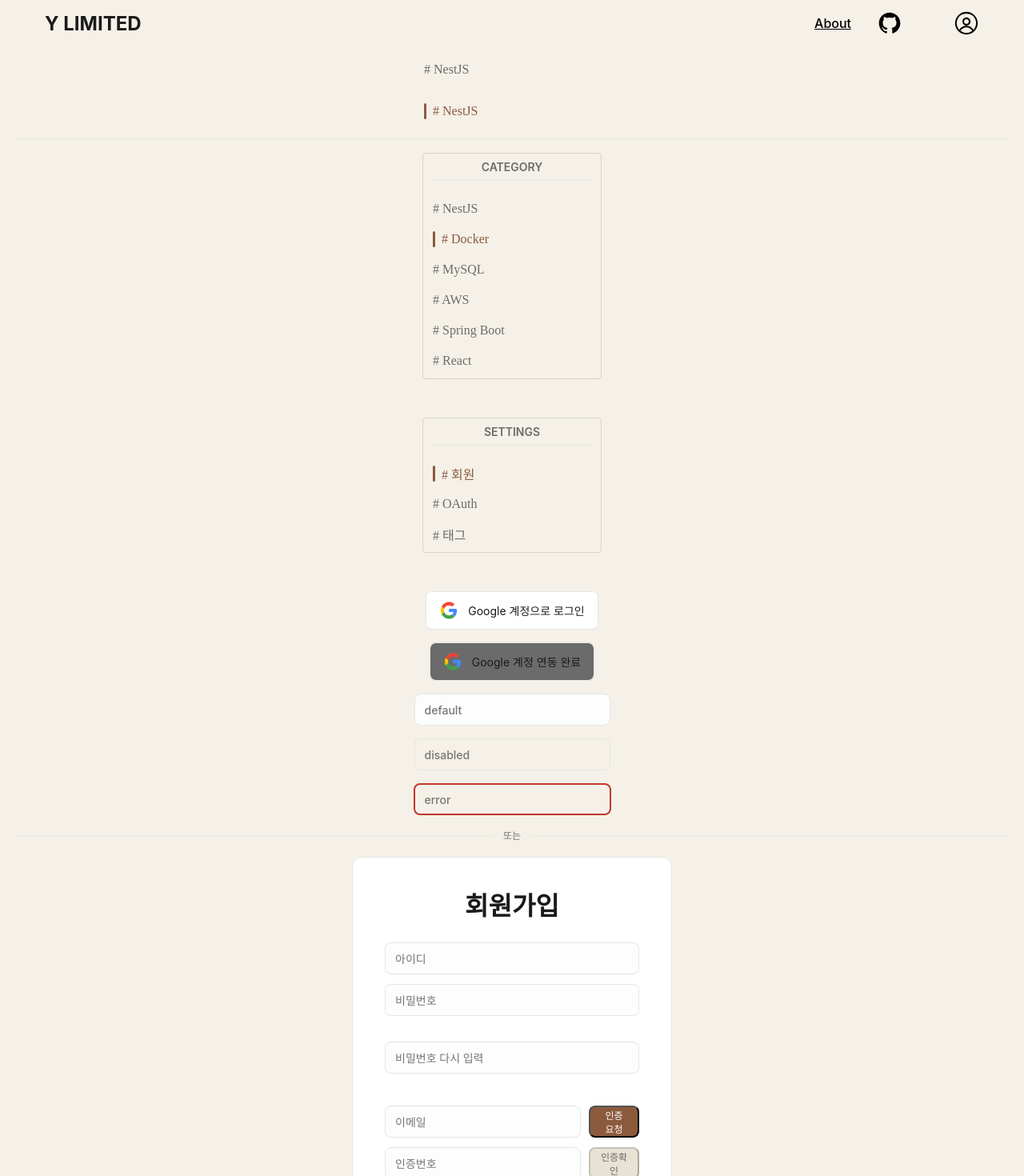
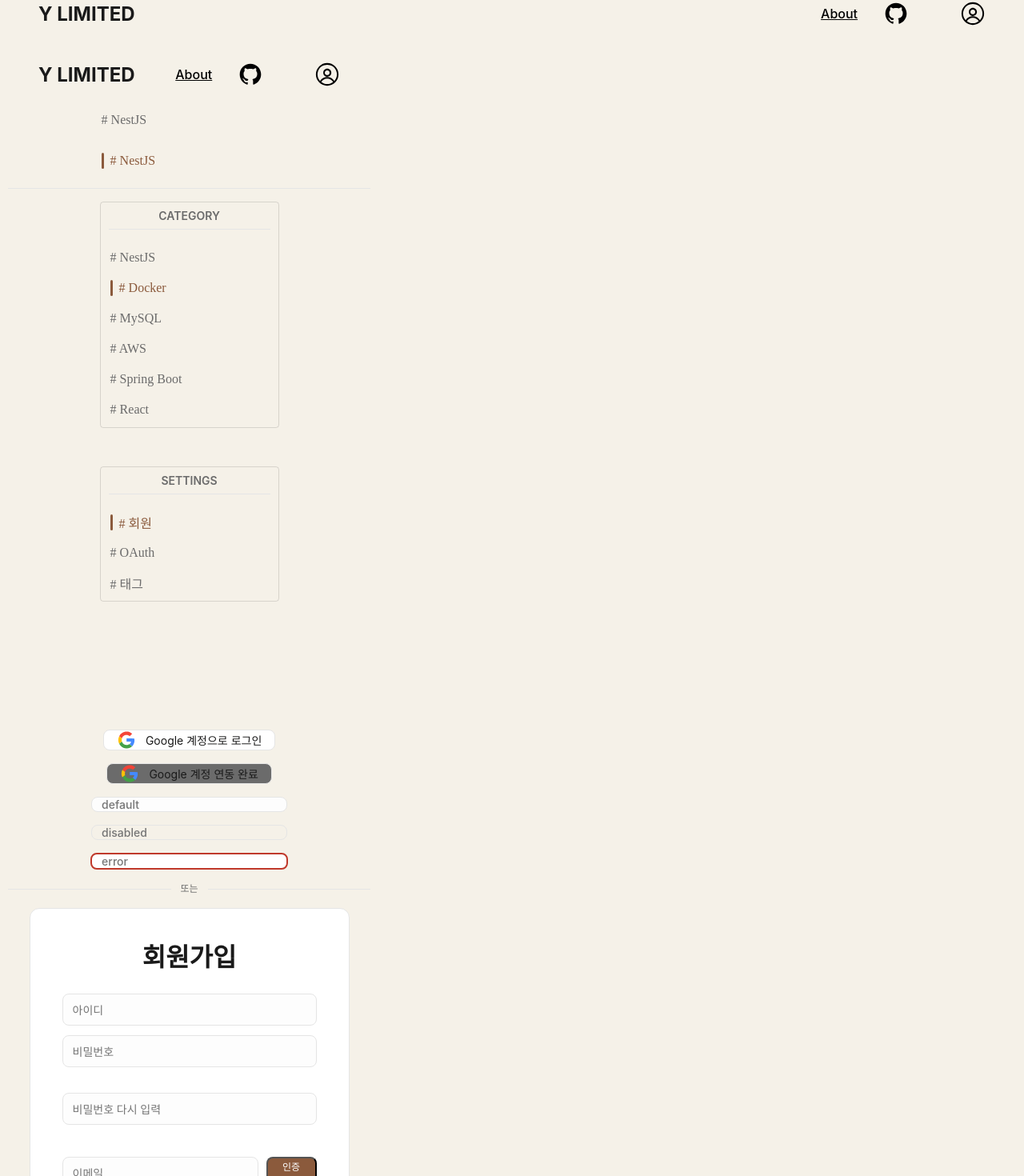
Before and after one commit to azbayor2/limited-code-front, a React (Vite) app: page /test in a window 1280 px wide. Shown: the part 19-1489 px from the top of the page at 80% size. Built offline with nearby package versions, Linux system fonts and the light colour scheme.

Commit message:
fix: 회원 가입 화면 css 수정

```diff
--- a/src/App.tsx
+++ b/src/App.tsx
@@ -1,12 +1,23 @@
-import { Routes, Route, BrowserRouter } from "react-router-dom";
-import Test from "./pages/Home/test/test.tsx";
+import { Routes, Route, BrowserRouter } from 'react-router-dom';
+import Test from './pages/Home/test/test.tsx';
+import RegisterForm from './pages/register/RegisterForm.tsx';
+import { Header, Footer } from './components/index.tsx';
+import styles from './Appstyle.module.css';
 
 function App() {
   return (
     <BrowserRouter>
-      <Routes>
-        <Route path="/test" element={<Test />} />
-      </Routes>
+      <div className={styles.root}>
+        <Header /> {/** 헤더 */}
+        <div className={styles.body}>
+          <Routes>
+            <Route path="/test" element={<Test />} /> {/**테스트 페이지  */}
+            <Route path="/register" element={<RegisterForm />} />{' '}
+            {/**로그인 페이지 (임시) */}
+          </Routes>
+        </div>
+        <Footer /> {/** 풋터 */}
+      </div>
     </BrowserRouter>
   );
 }
--- /dev/null
+++ b/src/Appstyle.module.css
@@ -0,0 +1,13 @@
+.root {
+  display: flex;
+  flex-direction: column;
+  height: 100%;
+  width: 100%;
+  margin: 0;
+}
+
+.body {
+  display: flex;
+  flex-direction: row;
+  flex: 1;
+}
--- a/src/components/PlaceHolder/PlaceHolder.tsx
+++ b/src/components/PlaceHolder/PlaceHolder.tsx
@@ -5,6 +5,7 @@ type PlaceHolderProps = {
   disabled: boolean;
   error: boolean;
   classname?: string;
+  hidden?: boolean;
 };
 
 //수정 필요 (text error handling)
@@ -14,10 +15,12 @@ function PlaceHolder({
   disabled,
   error,
   classname = '',
+  hidden = false,
 }: PlaceHolderProps) {
   return (
     <input
       className={`${error ? styles.error : styles.PlaceHolder} ${classname}`}
+      type={hidden ? 'password' : 'text'}
       placeholder={text}
       disabled={disabled}
     />
--- a/src/index.css
+++ b/src/index.css
@@ -12,7 +12,7 @@
   --accent-subtle: rgba(139, 90, 60, 0.12);
   --neutral-hover: rgba(26, 26, 26, 0.05);
 
-  --font-sans: "Inter", sans-serif;
+  --font-sans: 'Inter', sans-serif;
 }
 
 .text-body-regular {
@@ -43,7 +43,18 @@
   line-height: 42px;
 }
 
-* {
+html,
+body,
+#root {
   box-sizing: border-box;
   background-color: var(--ivory);
+  height: 100%;
+  margin: 0;
+  padding: 0;
 }
+
+*,
+*::before,
+*::after {
+  box-sizing: border-box;
+}
--- a/src/pages/register/RegisterForm.module.css
+++ b/src/pages/register/RegisterForm.module.css
@@ -76,3 +76,11 @@
   align-self: stretch;
   background: rgba(0, 0, 0, 0);
 }
+
+.body {
+  display: flex;
+  flex-direction: row;
+  align-items: center;
+  justify-content: center;
+  flex: 1;
+}
--- a/src/pages/register/RegisterForm.tsx
+++ b/src/pages/register/RegisterForm.tsx
@@ -3,6 +3,7 @@ import module from './RegisterForm.module.css';
 
 function RegisterForm() {
   return (
+    <div className={module.body}>
       <div className={module.form}>
         <span className={module.titleText}>회원가입</span>
         <div className={module.innerform}>
@@ -15,6 +16,7 @@ function RegisterForm() {
           <PlaceHolder
             classname={module.placeHolder}
             text="비밀번호"
+            hidden={true}
             disabled={false}
             error={false}
           />
@@ -23,6 +25,7 @@ function RegisterForm() {
             classname={module.placeHolder}
             text="비밀번호 다시 입력"
             disabled={false}
+            hidden={true}
             error={false}
           />
           <div className={module.gap2} />
@@ -65,6 +68,7 @@ function RegisterForm() {
           OAuth는 회원가입 후 연동할 수 있습니다.
         </span>
       </div>
+    </div>
   );
 }
 
```
Lines whose indentation alone changed are shown as unchanged.
